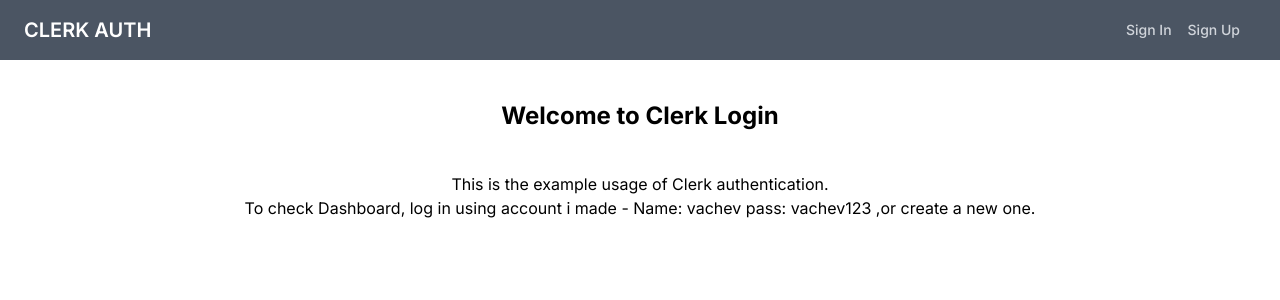
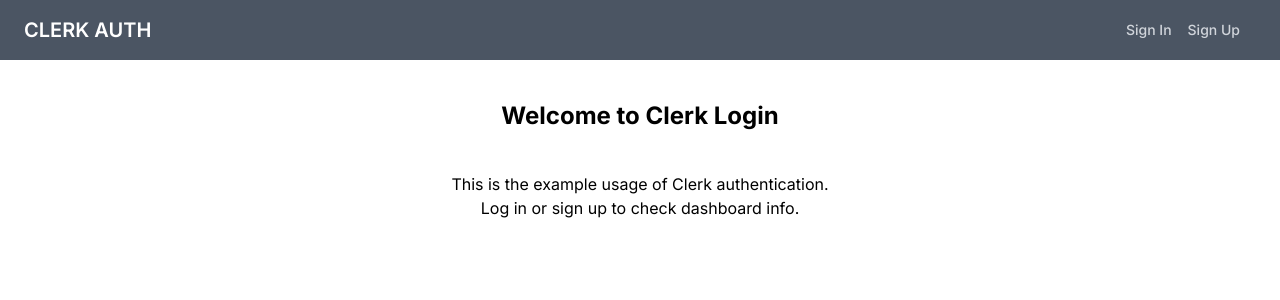
Before and after one commit to Radoslav-Radoslavov/NextjsClerkTask, a Next.js app: page / in a window 1280 px wide. Shown: the top 300 px of the page. Built offline with nearby package versions, Linux system fonts and the light colour scheme; no server answers; what tailwindcss-debug-screens would draw is missing.

Commit message:
fixed home page description

```diff
--- a/src/app/page.tsx
+++ b/src/app/page.tsx
@@ -7,7 +7,7 @@
       <p className="mt-10 text-center">
         This is the example usage of Clerk authentication.
         <br />
-        To check Dashboard, log in using account i made - Name: vachev pass: vachev123 ,or create a new one.
+        Log in or sign up to check dashboard info.
       </p>
     </>
   );
```
